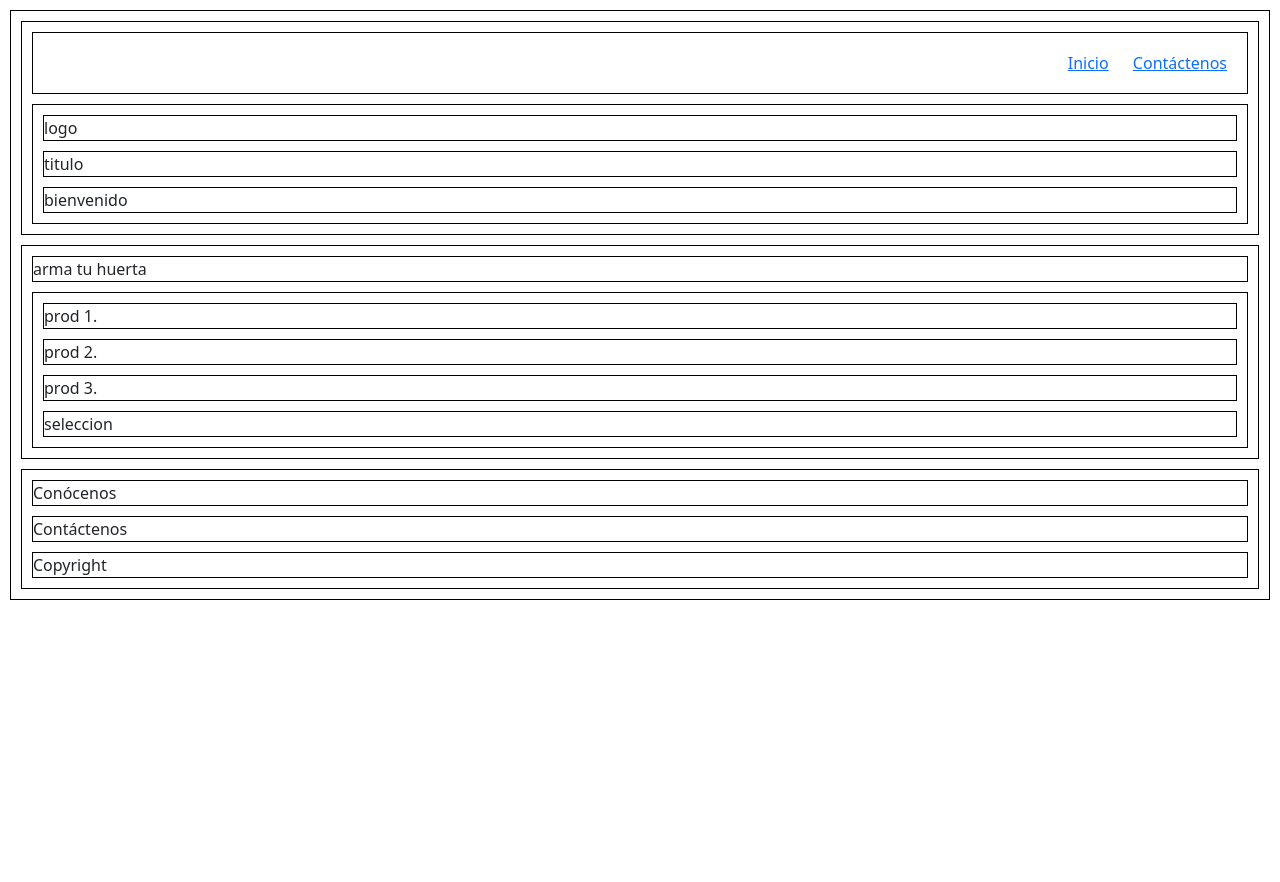
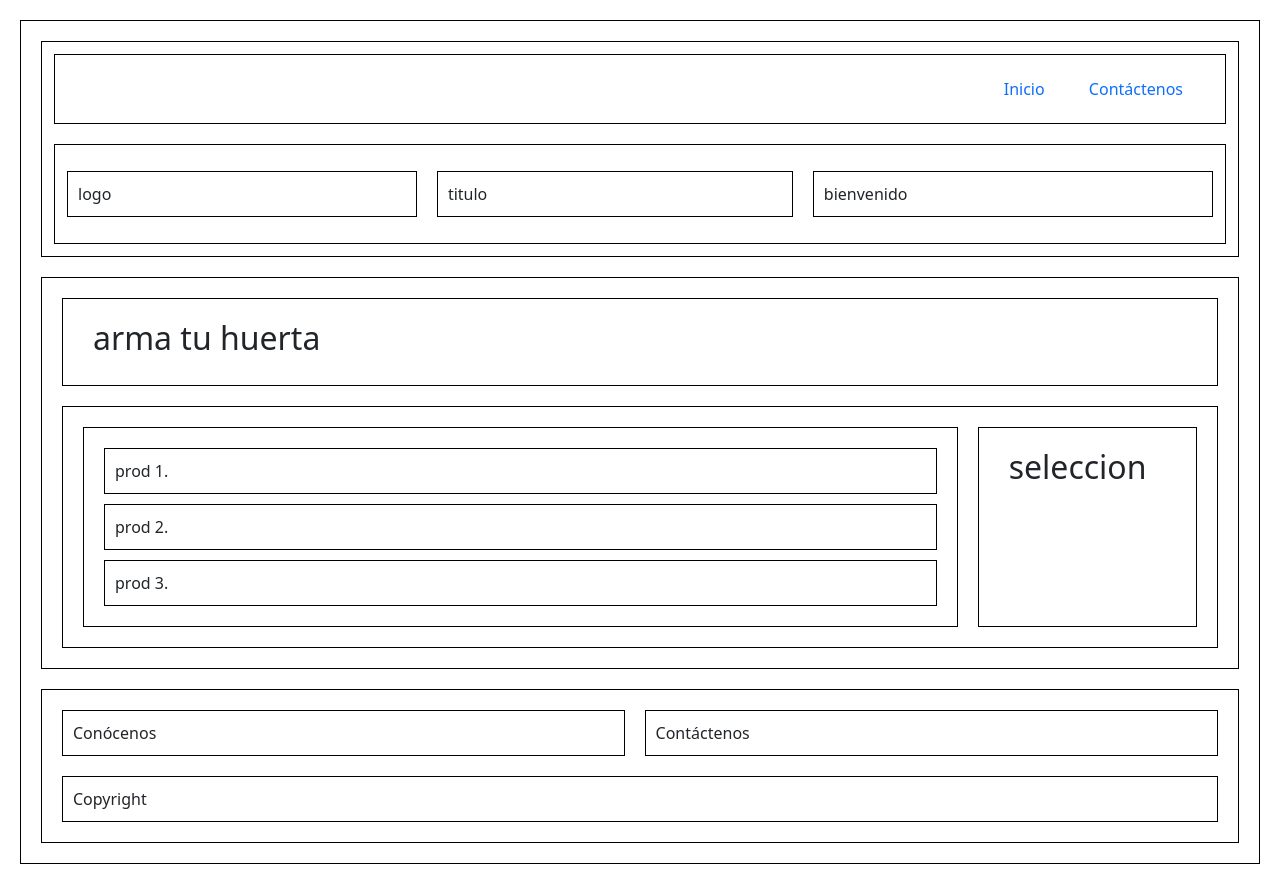
Before and after one commit to edibas30/proyecto_final, a plain HTML site: page index.html in a window 1280 px wide. Before the commit the page ends 800 px from the top, so only its background shows below. Drawn offline with nearby package versions, Linux system fonts and the light colour scheme.

Commit message:
Esquema final

```diff
--- a/estilos.css
+++ b/estilos.css
@@ -1,30 +1,84 @@
 *{
     margin:10px;
-    padding:0px;
-    box-sizing: border-box;
+    padding:10px;
+    box-sizing: border-box;  /*para que las cajas no se desborden */
 }
-
+/* coloco el body como contenedor principal, preguntar si esto es correcto */
 body {
     border: 1px solid black;
+    display: flex; /* esta linea se considera que no seria necesaria */
+    flex-flow: column nowrap; /*esta tambien */
 }
 
 header, .navbar, .encabezado, .logo, .titulo, .bienvenido {
     border: 1px solid black;
 }
+
+header {
+    padding: 2px;
+    display: flex;
+    flex-flow: column nowrap;
+}
         .navbar {
+            padding: 2px;
             display: flex;
+            flex-direction: row;
+            flex-flow: nowrap;
             justify-content: right;
-            text-align: right;
         }
+            nav a {
+                text-decoration: none;
+            }
+        .encabezado {
+            padding: 2px;
+            height: 100px;
+            display: flex;
+            flex-flow: row nowrap;
+            align-items: center;
+        }
+            .logo {
+                flex: 1 1 auto;
+            }
+            .titulo {
+                flex: 1 1 auto;
 
-main, article, aside, .productos  {
+            }
+            .bienvenido {
+                flex: 1 1 auto;
+
+            }
+
+main, article, aside, .general, .huerta, .productos  {
     border: 1px solid black;
 }
-
+main {
+    display: flex;
+    flex-flow: column nowrap;
+}
+    .general {
+        display: flex;
+    }
+    .productos {
+        flex: 1 1 80%;
+    }
+    aside {
+        flex: 1 1 20%;
+    }
 
 footer, footer div {
     border: 1px solid black;
 }
+
+footer {
+    display: flex;
+    flex-flow: wrap;
+}
+footer div {
+    flex: 1 1 auto;
+}
+    .copy{
+        flex: 1 1 100%;
+    }
 
 /*
 *{
--- a/index.html
+++ b/index.html
@@ -24,18 +24,24 @@
         </div>
     </header>
     <main>
-        <div class="productos">arma tu huerta</div>
-        <section class="productos">
-            <article>prod 1.</article>
-            <article>prod 2.</article>
-            <article>prod 3.</article>
-            <aside>seleccion</aside>
+        <div class="huerta">
+            <h2> arma tu huerta</h2>
+        </div>
+        <section class="general">
+            <section class="productos">
+                <article>prod 1.</article>
+                <article>prod 2.</article>
+                <article>prod 3.</article>
+            </section>
+            <aside>
+                <h2> seleccion</2>
+            </aside>
         </section>
     </main>
     <footer>
         <div>Conócenos</div>
         <div>Contáctenos</div>
-        <div>Copyright</div>
+        <div class="copy">Copyright</div>
     </footer>
     <script src="https://cdn.jsdelivr.net/npm/@popperjs/core@2.10.2/dist/umd/popper.min.js" integrity="sha384-7+zCNj/IqJ95wo16oMtfsKbZ9ccEh31eOz1HGyDuCQ6wgnyJNSYdrPa03rtR1zdB" crossorigin="anonymous">
     </script>
```
